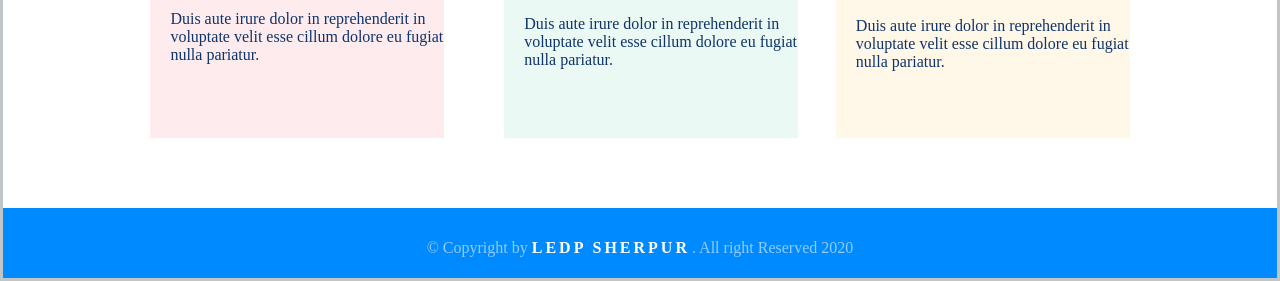
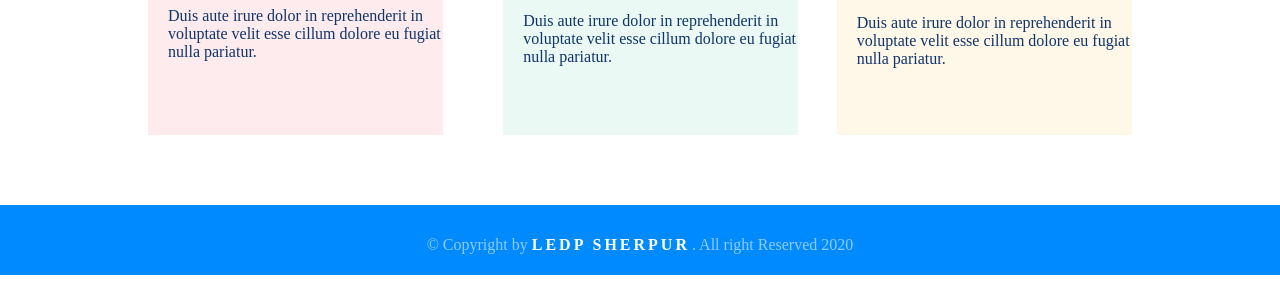
Before and after one commit to talimulislam05/quick-full-project, a plain HTML site: page index.html in a window 1280 px wide. Shown: the part 1423-1704 px from the top of the page. Drawn offline with Linux system fonts and the light colour scheme.

Commit message:
Update style.css

```diff
--- a/style.css
+++ b/style.css
@@ -3,7 +3,6 @@ body {
     margin:0px;
     padding:0px;
     box-sizing:border-box;
-    border:3px solid #c1c5c8;
 }
 
 /* Header Starts */
```
